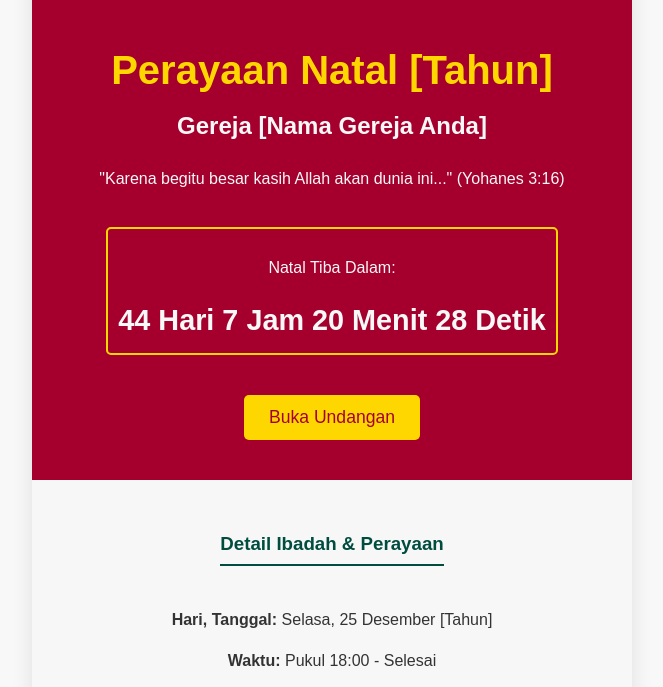
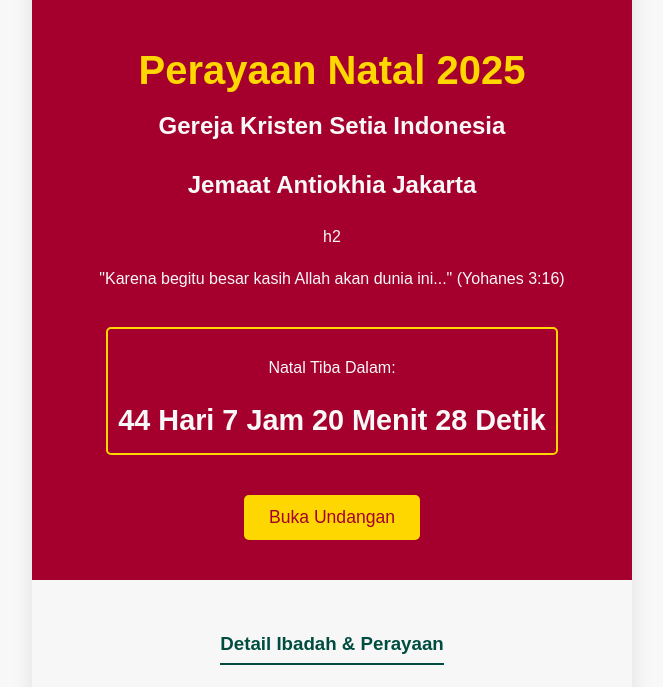
Before and after one commit to gksiantiokhia/undangan-perayaan-natal-2025, a plain HTML site: page index.html in a window 1280 px wide. Shown: the part 69-756 px from the top of the page, without its empty margins (308-971 px from the left). Drawn offline with Linux system fonts and the light colour scheme.

Commit message:
Update index.html

```diff
--- a/index.html
+++ b/index.html
@@ -3,7 +3,7 @@
 <head>
     <meta charset="UTF-8">
     <meta name="viewport" content="width=device-width, initial-scale=1.0">
-    <title>Undangan Digital Natal Gereja [Nama Gereja]</title>
+    <title>Undangan Digital Natal Gereja GKSI Antiokhia Jakarta</title>
     <link rel="stylesheet" href="style.css">
 
     </head>
@@ -11,8 +11,9 @@
     <div id="undangan-wrapper">
         <header class="hero-section">
             <img src="images/star.png" alt="Bintang Natal" class="star-icon">
-            <h1>Perayaan Natal [Tahun]</h1>
-            <h2>Gereja [Nama Gereja Anda]</h2>
+            <h1>Perayaan Natal 2025</h1>
+            <h2>Gereja Kristen Setia Indonesia</h2>
+            <h2>Jemaat Antiokhia Jakarta</h2>h2
             <p class="ayat-tema">"Karena begitu besar kasih Allah akan dunia ini..." (Yohanes 3:16)</p>
 
             <div id="countdown-timer">
```
